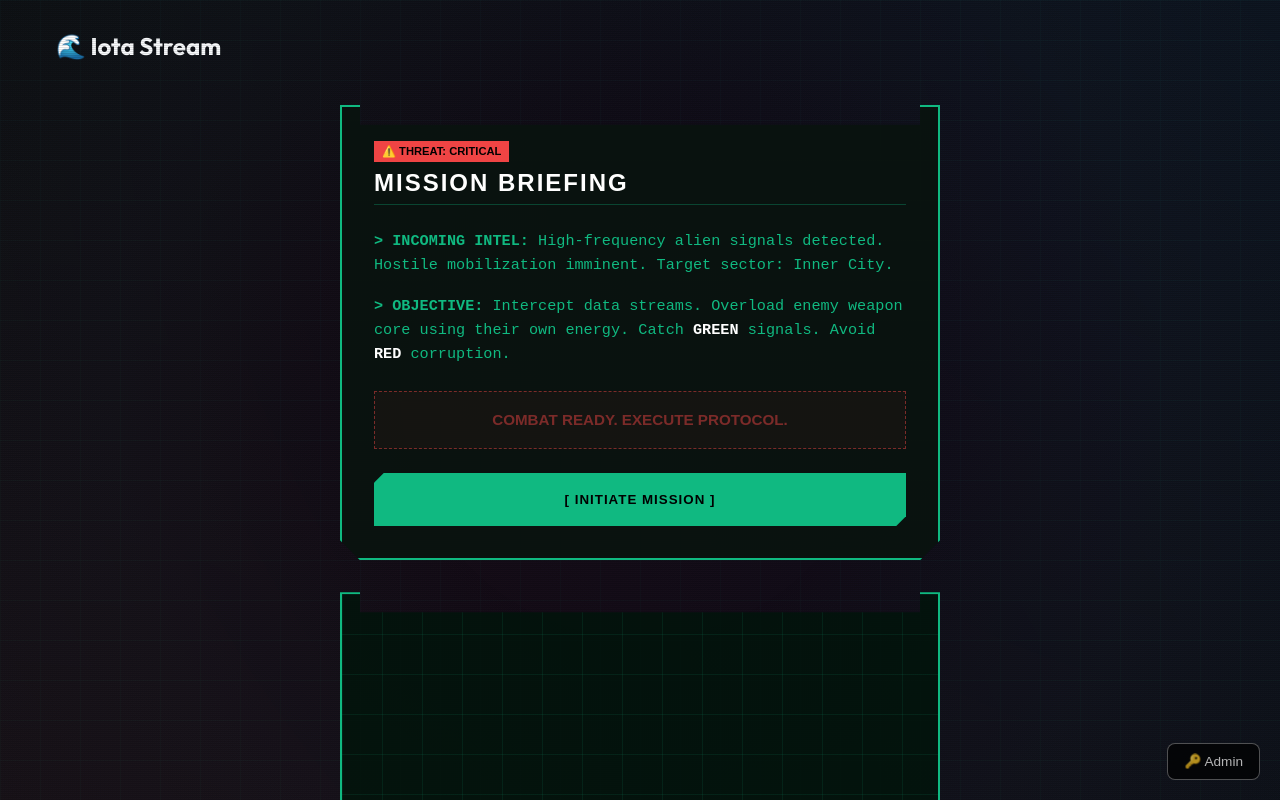
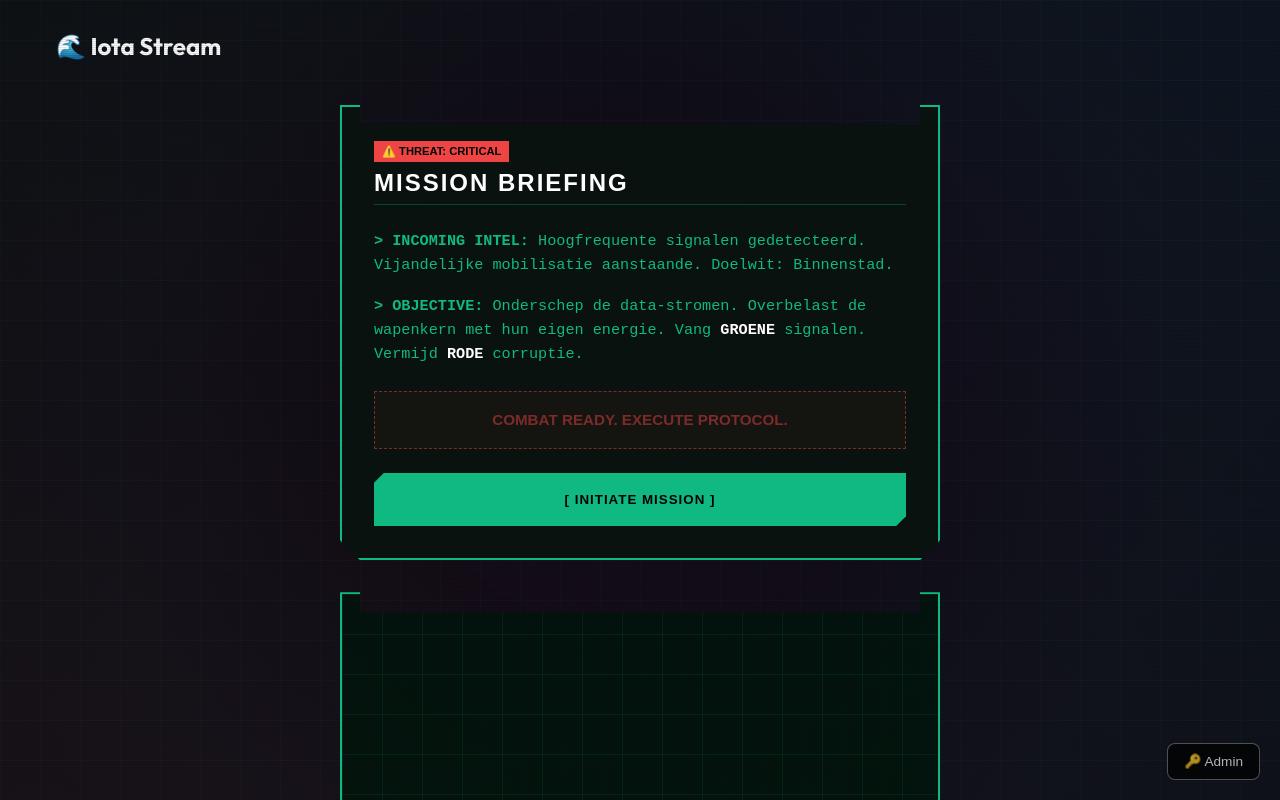
Before and after one commit to x4b5/game2026, a SvelteKit app: page /game/iota-stream-6 in a window 1280 px wide. Shown: the top 800 px of the page. Built offline with nearby package versions, Linux system fonts and the light colour scheme.

Commit message:
chore: localize instructions to dutch while keeping english titles

```diff
--- a/src/routes/game/iota-stream-6/+page.svelte
+++ b/src/routes/game/iota-stream-6/+page.svelte
@@ -153,15 +153,15 @@
 
                 <div class="briefing-content">
                     <p class="intel-text">
-                        <strong>> INCOMING INTEL:</strong> High-frequency alien signals
-                        detected. Hostile mobilization imminent. Target sector: Inner
-                        City.
+                        <strong>> INCOMING INTEL:</strong> Hoogfrequente signalen
+                        gedetecteerd. Vijandelijke mobilisatie aanstaande. Doelwit:
+                        Binnenstad.
                     </p>
                     <p>
-                        <strong>> OBJECTIVE:</strong> Intercept data streams.
-                        Overload enemy weapon core using their own energy. Catch
-                        <span class="highlight">GREEN</span>
-                        signals. Avoid <span class="highlight">RED</span> corruption.
+                        <strong>> OBJECTIVE:</strong> Onderschep de
+                        data-stromen. Overbelast de wapenkern met hun eigen
+                        energie. Vang <span class="highlight">GROENE</span>
+                        signalen. Vermijd <span class="highlight">RODE</span> corruptie.
                     </p>
                     <div class="warning-box">
                         COMBAT READY. EXECUTE PROTOCOL.
```
